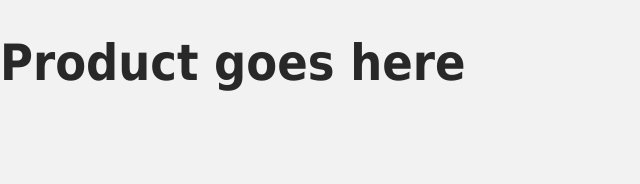
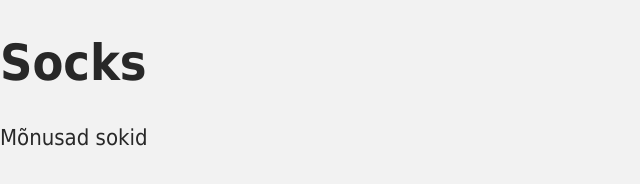
Before and after one commit to hellerin/Vue3_shopping, a plain HTML site: page index.html in a window 1280 px wide. Shown: the whole page, without its empty margins (0-640 px from the left). Drawn offline with nearby package versions, Linux system fonts and the light colour scheme.

Commit message:
description added

```diff
--- a/index.html
+++ b/index.html
@@ -10,10 +10,17 @@
   </head>
   <body>
     <div id="app">
-      <h1>Product goes here</h1>
+      <h1>{{ product }}</h1>
+
+      <p>{{ description }}</p>
     </div>
 
-    <!-- Import Js -->
+    <!-- Import App -->
     <script src="./main.js"></script>
+
+    <!-- Mount App -->
+    <script>
+      const mountedApp = app.mount('#app')
+    </script>
   </body>
 </html>
--- a/main.js
+++ b/main.js
@@ -1 +1,8 @@
-const product = 'Socks'
+const app = Vue.createApp ({
+    data() {
+        return {
+            product: 'Socks',
+            description: 'Mõnusad sokid'
+        }
+    }
+})
```
